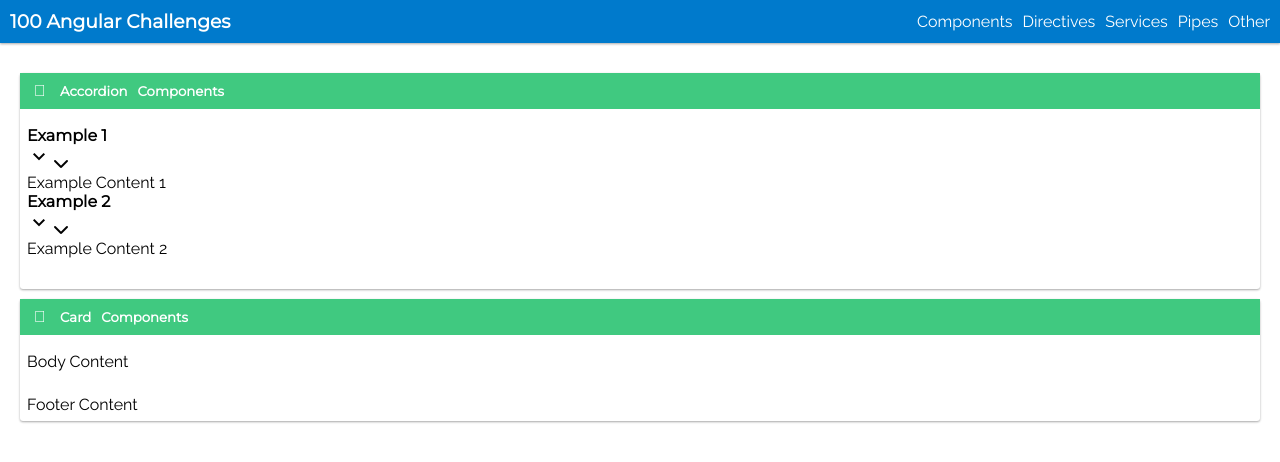
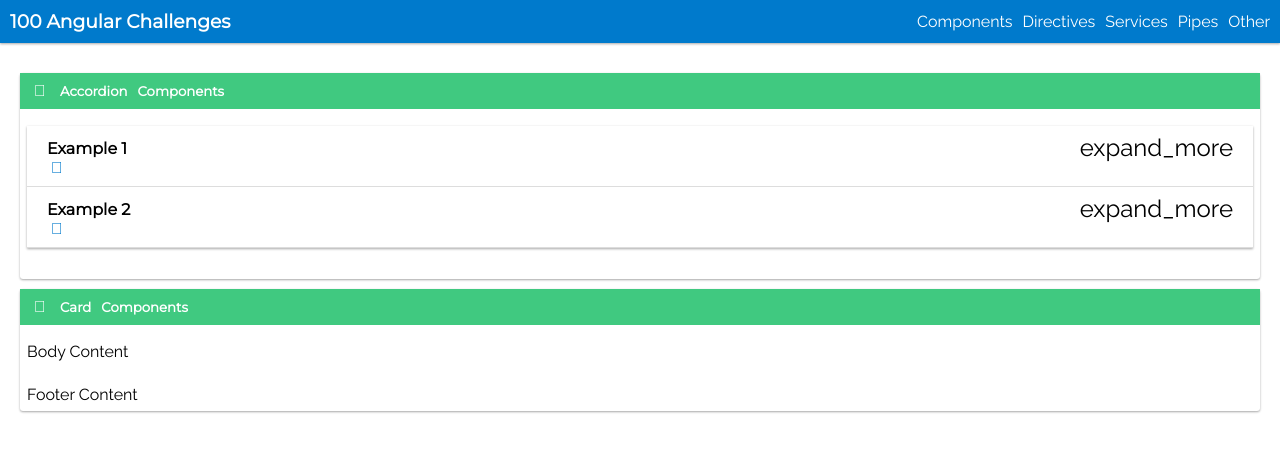
Before and after one commit to JenCall/angular-100-challenges, an Angular app: page / in a window 1280 px wide. Shown: the top 462 px of the page. Built offline with nearby package versions, Linux system fonts and the light colour scheme.

Commit message:
add accordion style

```diff
--- a/src/app/components/accordion/accordion.component.scss
+++ b/src/app/components/accordion/accordion.component.scss
@@ -0,0 +1,36 @@
+@import '../../../styles';
+
+$padding: 10px 20px;
+
+.accordion-container {
+    @include box-shadow();
+
+    .item {
+        border-bottom: 1px solid rgb(221, 221, 221);
+
+        .header {
+            display: grid;
+            grid-template-columns: 1fr auto;
+            align-items: center;
+            padding: $padding;
+
+            i {
+                color: $blue;
+                transition: all 0.3s;
+
+                &.is-expanded {
+                    transform: rotate(-180deg);
+              }
+            }
+        }
+    }
+
+    .content {
+        padding: $padding;
+        display: none;
+
+        &.is-expanded {
+          display: block;
+        }
+    }
+}
```
